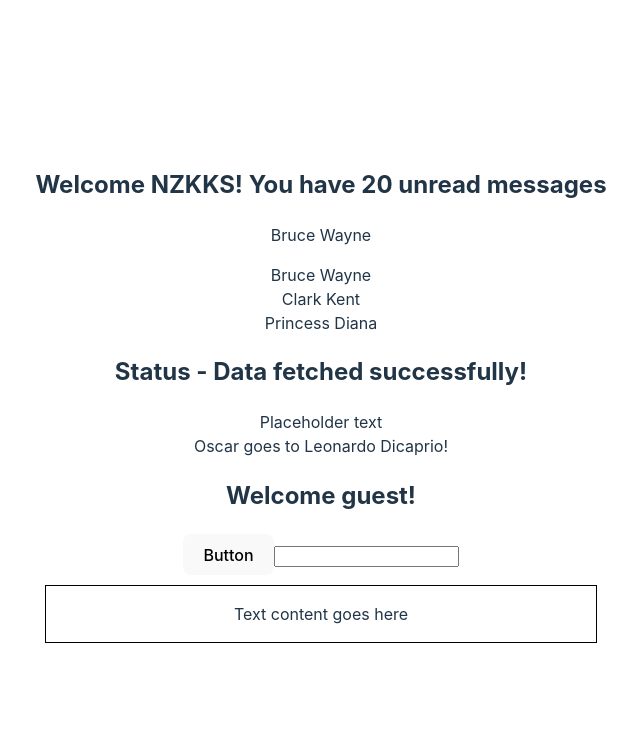
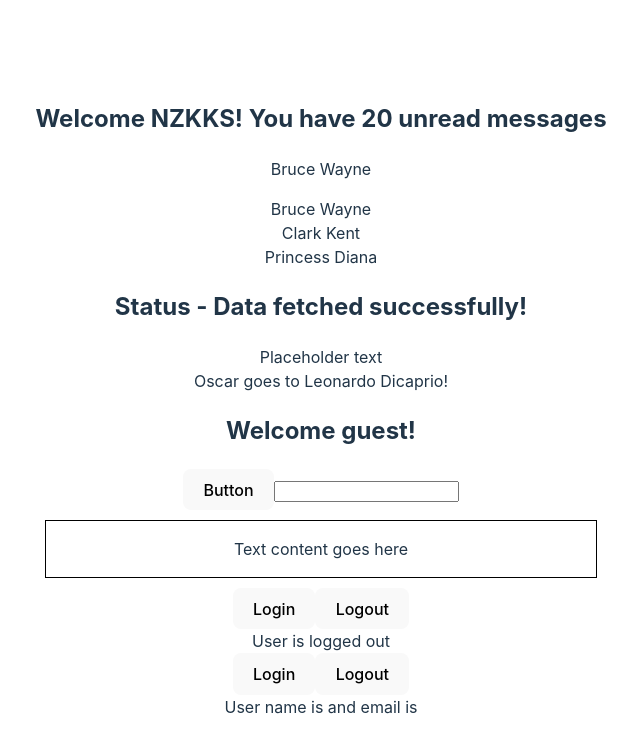
Before and after one commit to nzkks/react-typescript, a React (Vite) app: page / in a window 1280 px wide. Shown: the top 752 px of the page, without its empty margins (319-959 px from the left). Built offline with nearby package versions, Linux system fonts and the light colour scheme.

Commit message:
useState Future Value

```diff
--- a/src/App.tsx
+++ b/src/App.tsx
@@ -8,6 +8,8 @@
 import { Person } from './components/props/Person';
 import { PersonList } from './components/props/PersonList';
 import { Status } from './components/props/Status';
+import { LoggedIn } from './components/state/LoggedIn';
+import { User } from './components/state/User';
 
 function App() {
   const personName = {
@@ -48,6 +50,8 @@
       />
       <Input value="" />
       <Container styles={{ border: '1px solid black', padding: '1rem', margin: 10 }} />
+      <LoggedIn />
+      <User />
     </>
   );
 }
--- /dev/null
+++ b/src/components/state/LoggedIn.tsx
@@ -0,0 +1,20 @@
+import { useState } from 'react';
+
+export const LoggedIn = () => {
+  const [isLoggedIn, setIsLoggedIn] = useState(false);
+
+  const handleLogin = () => {
+    setIsLoggedIn(true);
+  };
+  const handleLogout = () => {
+    setIsLoggedIn(false);
+  };
+
+  return (
+    <div>
+      <button onClick={handleLogin}>Login</button>
+      <button onClick={handleLogout}>Logout</button>
+      <div>User is logged {isLoggedIn ? 'in' : 'out'}</div>
+    </div>
+  );
+};
--- /dev/null
+++ b/src/components/state/User.tsx
@@ -0,0 +1,30 @@
+import { useState } from 'react';
+
+type AuthUser = {
+  name: string;
+  email: string;
+};
+
+export const User = () => {
+  const [user, setUser] = useState<AuthUser | null>(null);
+
+  const handleLogin = () => {
+    setUser({
+      name: 'Jakie Chan',
+      email: 'jakie@kungfu.com'
+    });
+  };
+  const handleLogout = () => {
+    setUser(null);
+  };
+
+  return (
+    <div>
+      <button onClick={handleLogin}>Login</button>
+      <button onClick={handleLogout}>Logout</button>
+      <div>
+        User name is {user?.name} and email is {user?.email}
+      </div>
+    </div>
+  );
+};
```
